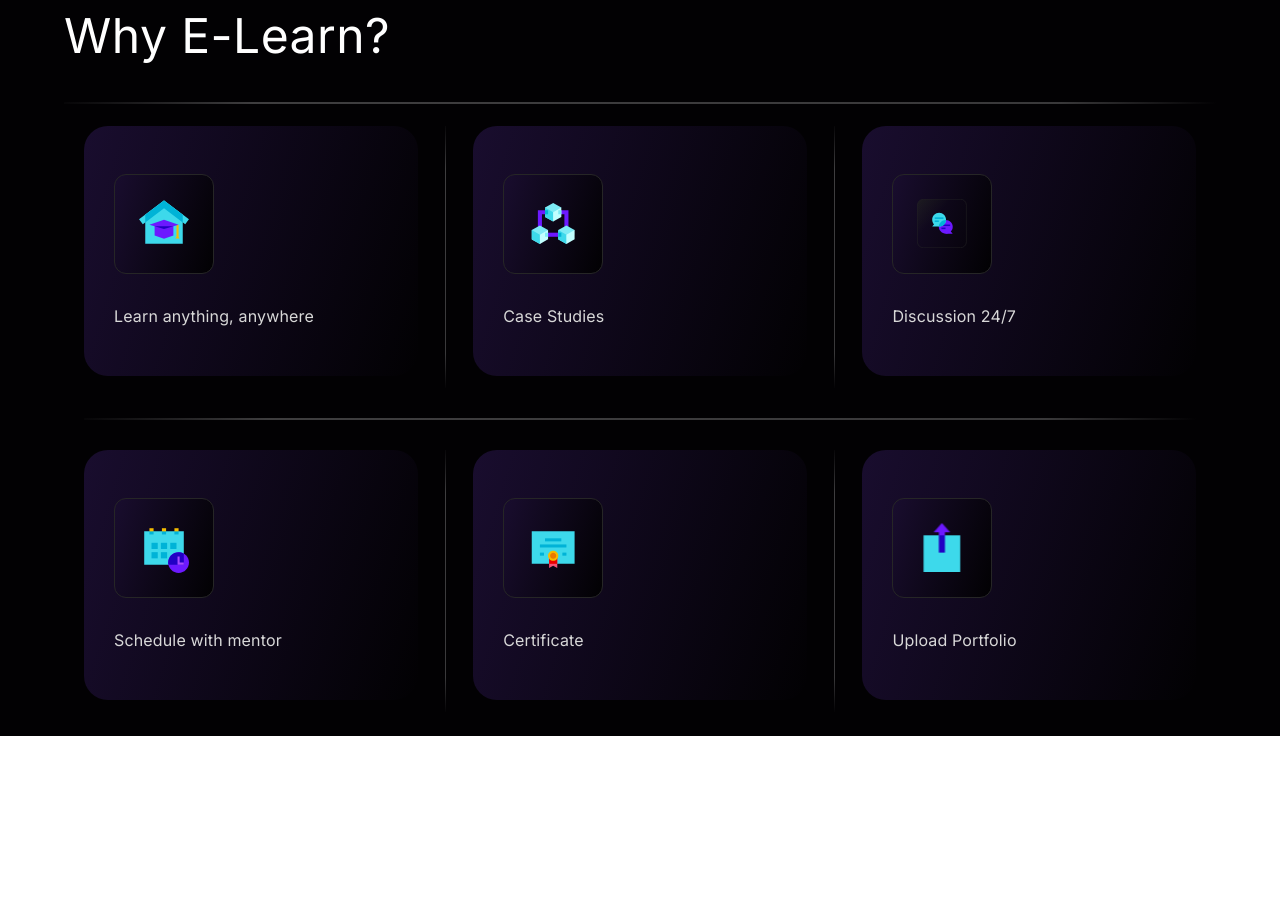
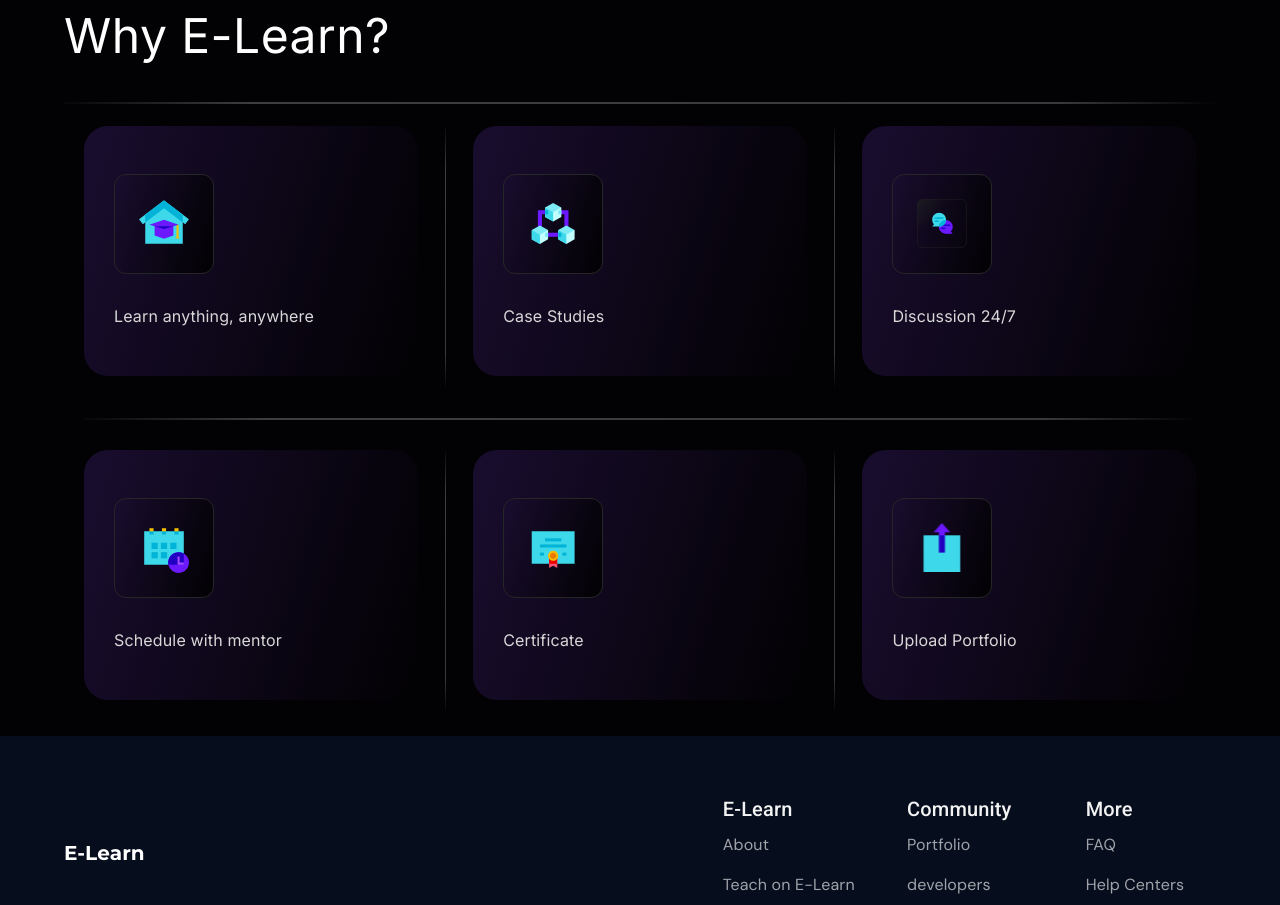
Before and after one commit to abdulmoiz180/Mudaris, a React (Vite) app: page / in a window 1280 px wide. Shown: the top 905 px of the page. Before the commit the page ends 800 px from the top, so only its background shows below. Built offline with nearby package versions, Linux system fonts and the light colour scheme.

Commit message:
Home page and Routers added

```diff
--- a/src/App.jsx
+++ b/src/App.jsx
@@ -1,10 +1,6 @@
 import * as React from "react";
-import Footer from "./components/Footer";
-import E_Learn from "./components/E_Learn";
+import Router from "./router/Router";
 
 export default function App() {
-  return (
-    // <Footer />
-    <E_Learn />
-  )
+  return <Router />;
 }
--- /dev/null
+++ b/src/Pages/Home/index.jsx
@@ -0,0 +1,14 @@
+import React from 'react'
+import "./home.css"
+import E_Learn from '../../components/E_Learn'
+import Footer from '../../components/Footer'
+const Home = () => {
+  return (
+    <section>
+      <E_Learn />
+      <Footer />
+    </section>
+  )
+}
+
+export default Home
--- /dev/null
+++ b/src/router/Router.jsx
@@ -0,0 +1,14 @@
+import { BrowserRouter, Route, Routes } from "react-router-dom";
+import React from "react";
+import Home from "../Pages/Home";
+const Router = () => {
+  return (
+    <BrowserRouter>
+      <Routes>
+        <Route path="/" element={<Home />} />
+      </Routes>
+    </BrowserRouter>
+  );
+};
+
+export default Router;
```
Also changed, not shown: src/Pages/Home/home.css (added).
